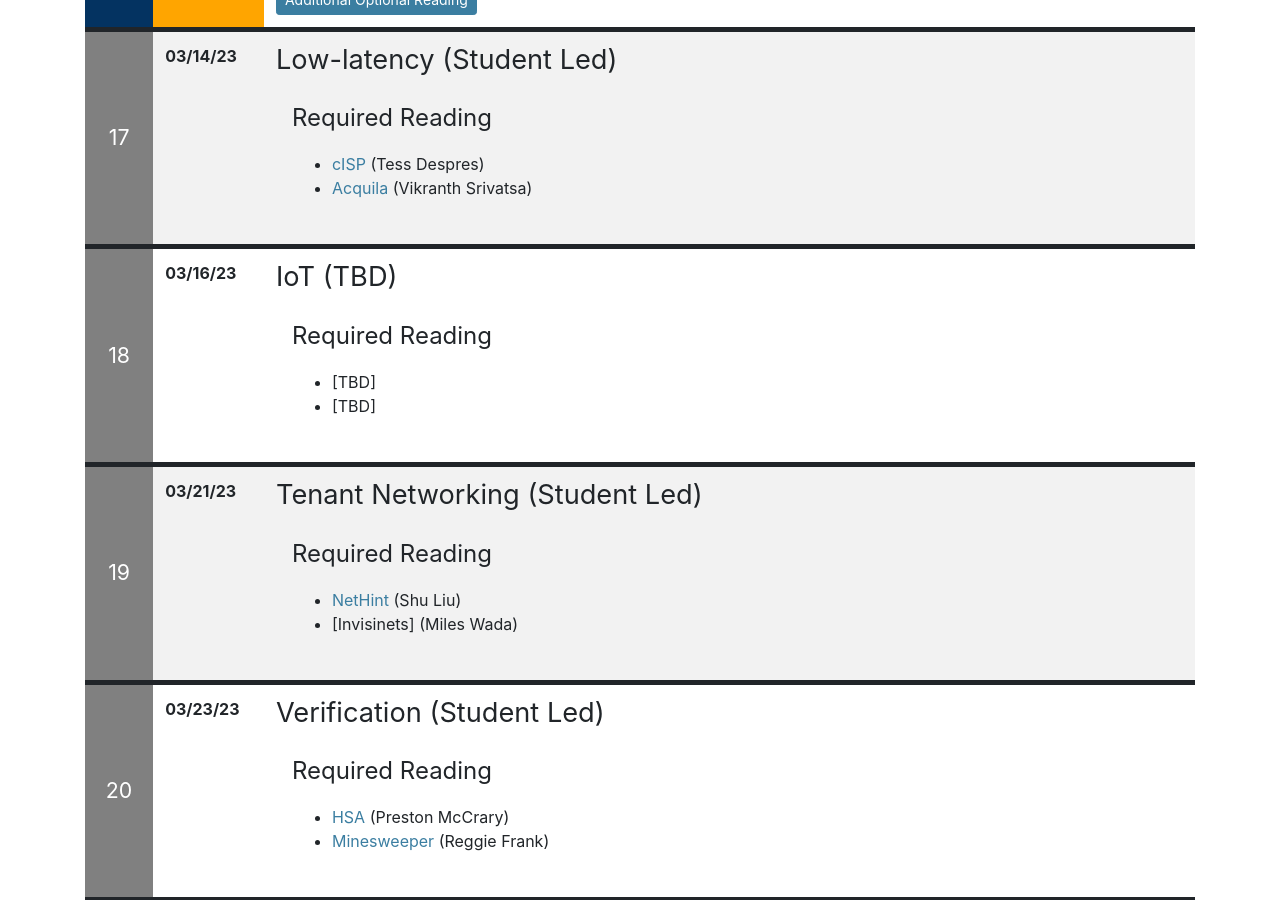
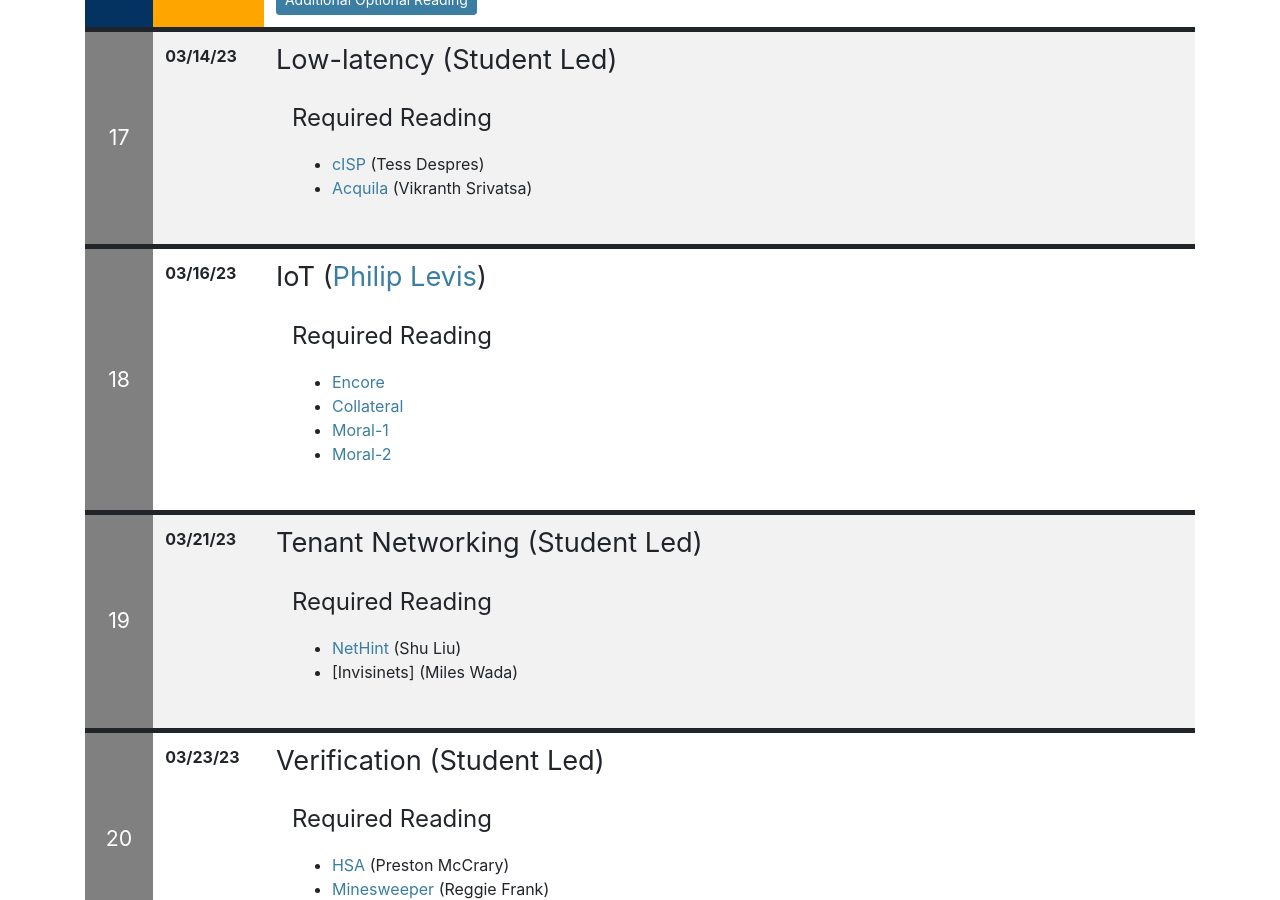
Before and after one commit to ShishirPatil/cs268-sp23, a Jekyll site: the page built from index.md, in a window 1280 px wide and 900 px high, scrolled down 5094 px. Built offline with Jekyll 4.4.1, drawn with Linux system fonts in a browser that asks for light colours; nearby versions of some CDN libraries; our own code applies the rules of GitHub Pages for plain Markdown files.

Commit message:
Philip Levis' lecture on 16th

```diff
--- a/index.md
+++ b/index.md
@@ -331,12 +331,14 @@ Advanced Reading
 
 {% include syllabus_entry %}
 [//]: <> (lecture 18)
-## IoT (TBD)
+## IoT ([Philip Levis](http://csl.stanford.edu/~pal/))
 
 <div class="reading">
 <div class="required_reading" markdown="1">
-* [TBD]
-* [TBD]
+* [Encore](http://conferences.sigcomm.org/sigcomm/2015/pdf/reviews/226pr.pdf)
+* [Collateral](https://dl.acm.org/doi/abs/10.1145/2317307.2317311)
+* [Moral-1](https://conspicuouschatter.wordpress.com/2015/08/20/on-the-morals-of-network-research-and-beyond/)
+* [Moral-2](https://web.cs.ucdavis.edu/~rogaway/papers/moral-en.pdf)
 </div>
 </div>
 
```
